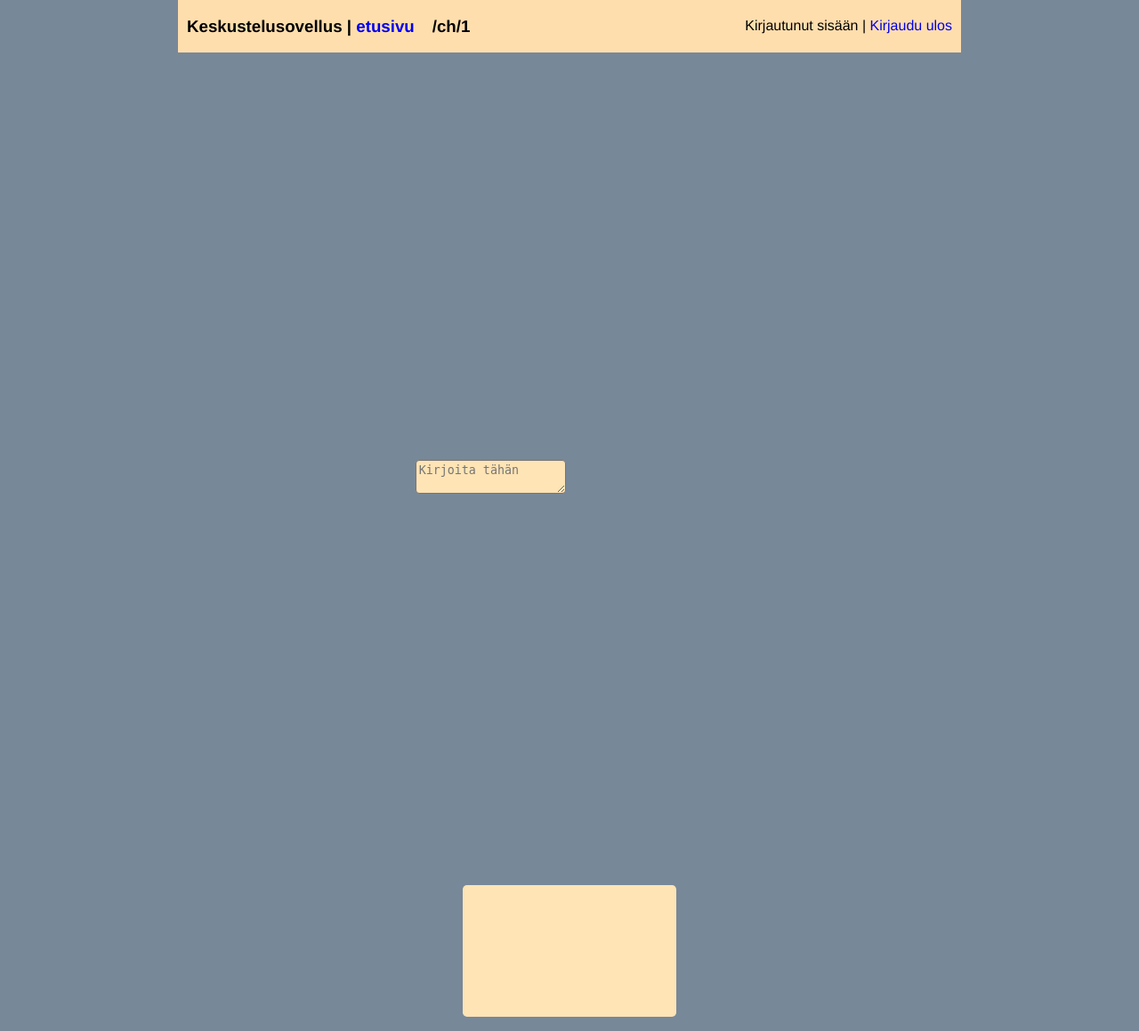
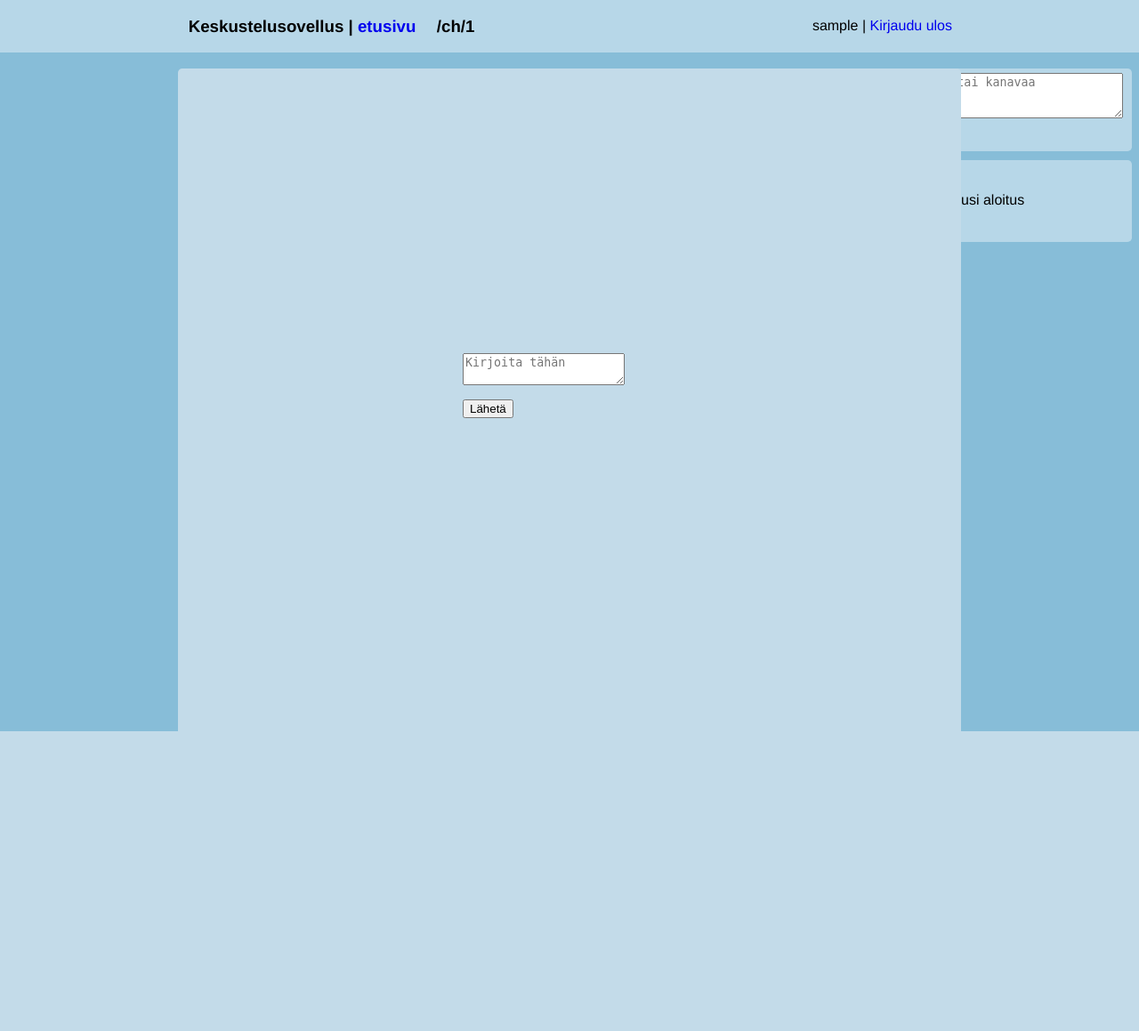
Before and after one commit to sseisalo/tsoha20, a Flask app: page /ch/1/new in a window 1280 px wide. Shown: the whole page at 89% size. After the commit the page ends 822 px from the top, so only its background shows below. Run offline with Flask 2, Linux system fonts and the light colour scheme; the visitor is signed in with stand-in values (Sample User, id 1); parts of the project's set-up code (start-up, migrations or seed data) failed here and were passed over.

Commit message:
major css improvements, some restructuring

```diff
--- a/static/main.css
+++ b/static/main.css
@@ -3,12 +3,22 @@
     margin-top: 4.8em;
     max-width: 55em;
     font-family: 'Helvetica', 'Arial', sans-serif;
-    background-color: lightslategrey;
+    background-color: #87BDD8;
+}
+
+.topbar {
+    position: fixed;
+    background-color: #B7D7E8;
+    width: 100%;
+    top: 0;
+    left: 0;
+    height: 3.715em;
+    z-index: -1;
 }
 
 .topnav {
     width: 55em;
-    background-color: navajowhite;
+    background-color: #B7D7E8;
     overflow: hidden;
     position: fixed;
     top: 0;
@@ -16,12 +26,12 @@
 }
 
 .topnav h3 {
-    padding: 0px 10px;
+    padding: 0 .625em;
     float: left;
 }
 
 .topnav p {
-    padding: 4px 10px 0px;
+    padding: 0.25em .625em 0;
     float: right;
 }
 
@@ -29,21 +39,20 @@
     text-decoration: none;
 }
 
-form :not(.sidebar form){
-    margin: 50% 20em 0% 20em;
-    padding: 3px;
-    background-color: moccasin;
+form:not(#search-form):not(#comment-form){
+    padding: 20em;
     overflow: hidden;
     border-radius: .3em;
 }
 
 .post {
     width: 55em;
-    height: 5.8em;
-    background-color: moccasin;
+    min-height: 5.8em;
+    background-color: #DAEBE8;
     overflow: hidden;
     border-radius: .3em;
     margin: .625em 0;
+    overflow-wrap: break-word;
 }
 
 .post p {
@@ -53,6 +62,7 @@
 
 #post_info {
     font-size: 90%;
+    padding: 0 .925em;
 }
 
 .post #votes {
@@ -62,7 +72,7 @@
 .channel_suggestion {
     width: 55em;
     height: 5.8em;
-    background-color: moccasin;
+    background-color: #DAEBE8;
     overflow: hidden;
     border-radius: .3em;
     margin: 10px 0px;
@@ -81,25 +91,31 @@
     position: fixed;
     width: 20em;
     height: 5.8em;
-    background-color: moccasin;
+    background-color: #B7D7E8;
     border-radius: .3em;
     margin: 0 .5em;
+    z-index: -1;
 }
 
 .search {
-    margin: .5em .5em;
+    margin: .3em .5em;
     position: absolute;
+}
+
+.search textarea {
+    margin: 0 0 0.4em;
 }
 
 .sidebar_new {
     right: 0;
-    top: 11.3em;
+    top: 11.23em;
     position: fixed;
     width: 20em;
     height: 5.8em;
-    background-color: moccasin;
+    background-color: #B7D7E8;
     border-radius: .3em;
     margin: 0 .5em;
+    z-index: -1;
 }
 
 .new_post {
--- a/templates/feed_layout.html
+++ b/templates/feed_layout.html
@@ -4,11 +4,17 @@
 
 <title>{{ title }}</title>
 
+{% if posts %}
 {% for post in posts %}
 <div class="post">
     <p>{{ post[0] }}</p>
     <p id="post_info">{{ post[1] }} &ensp; {{ post[2].strftime("%d.%m.%y, %H:%M:%S") }} &ensp; <a href="/ch/{{ post[3] }}/{{ post[4] }}">Kommentit</a> &ensp; <a href="/ch/{{ post[3] }}">/{{ post[3] }}/</a></p>
 </div>
 {% endfor %}
+{% else %}
+<div class="empty">
+    <p>Täällä ei ole mitään. <a href="/ch/{{ channel_name }}/new">Luo ensimmäinen aloitus!</a></p>
+</div>
+{% endif %}
 
 {% endblock %}
--- a/templates/layout.html
+++ b/templates/layout.html
@@ -3,6 +3,8 @@
     <link rel="stylesheet" type="text/css" href="/static/main.css">
     <meta name="viewport" content="width=device-width, initial-scale=1">
 </head>
+
+<div class="topbar"></div>
 
 <div class="topnav">
     <h3>Keskustelusovellus | <a href="/">etusivu</a></h3>
@@ -16,7 +18,7 @@
 
 <div class="sidebar">
     <div class="search">
-        <form action="/ch/{{ channel_name }}/search" method="GET">
+        <form id="search-form" action="/ch/{{ channel_name }}/search" method="GET">
             <textarea type="text" name="query" placeholder="Hae aloitusta tai kanavaa" cols="35" rows="3"></textarea>
             <br>
             <input type="submit" value="Hae">
--- a/templates/new.html
+++ b/templates/new.html
@@ -1,21 +1,11 @@
-<head>
-    <!DOCTYPE html>
-    <link rel="stylesheet" type="text/css" href="/static/main.css">
-    <meta name="viewport" content="width=device-width, initial-scale=1">
-</head>
+{% extends "layout.html" %}
 
-<div class="topnav">
-    <h3>Keskustelusovellus | <a href="/">etusivu</a></h3>
-    <h3>/ch/{{ channel_name }}</h3>
-    {% if session.user_id %}
-    <p>Kirjautunut sisään | <a href="/logout">Kirjaudu ulos</a></p>
-    {% else %}
-    <P><a href="/login">Kirjaudu sisään</a></P>
-    {% endif %}
-</div>
+{% block content %}
+<div class="empty"></div>
 
 <form action="/ch/{{ channel_name }}/new" method="POST">
 <textarea type="text" name="content" placeholder="Kirjoita tähän"></textarea>
 <p>
 <input type="submit" value="Lähetä">
 </form>
+{% endblock %}
--- a/templates/search.html
+++ b/templates/search.html
@@ -3,6 +3,8 @@
 {% block content %}
 
 <title>{{ title }}</title>
+
+<div class="empty"></div>
 
 <div class="channel_suggestion">
     <div id="inner_sug">Haku: "{{ query }}"
```
Also changed, not shown: templates/login.html (+5 -14 lines), templates/post.html (+8 -9 lines), templates/register.html (+6 -14 lines).
